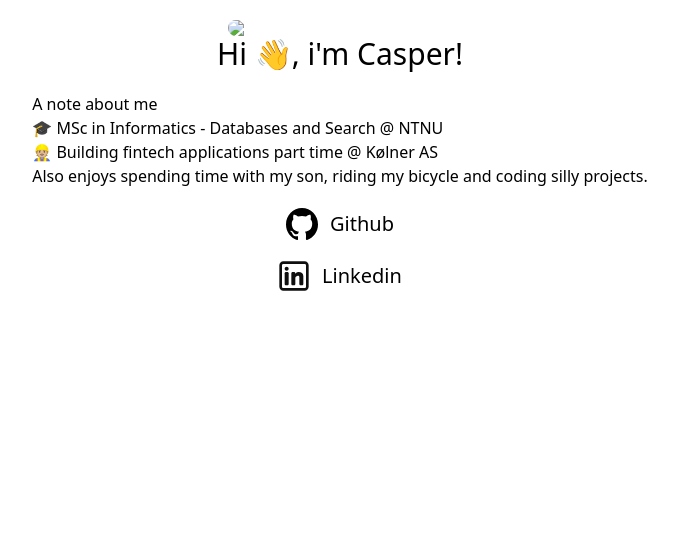
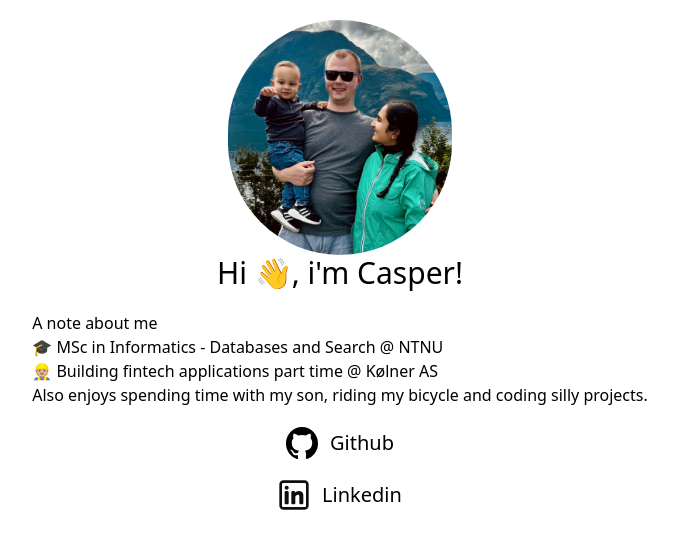
Before and after one commit to casperandreassen/personal-v2, a plain HTML site: page index.html in a window 1280 px wide. Shown: the whole page, without its empty margins (300-978 px from the left). Drawn offline with nearby package versions, Linux system fonts and the light colour scheme; the site is published under a folder, as on GitHub Pages, so addresses that start at the root find nothing.

Commit message:
Update path for image.

```diff
--- a/index.html
+++ b/index.html
@@ -11,7 +11,7 @@
   <body>
     <main class="max-w-screen-lg m-auto p-5 flex flex-col gap-5">
       <div class="flex flex-col justify-center items-center">
-        <img src="/public/me.jpeg" class="rounded-full w-56"/>
+        <img src="public/me.jpeg" class="rounded-full w-56"/>
         <p class="text-bold text-3xl">Hi 👋, i'm Casper!</p>
       </div>
       <div class="m-auto flex flex-col items-center">
```
